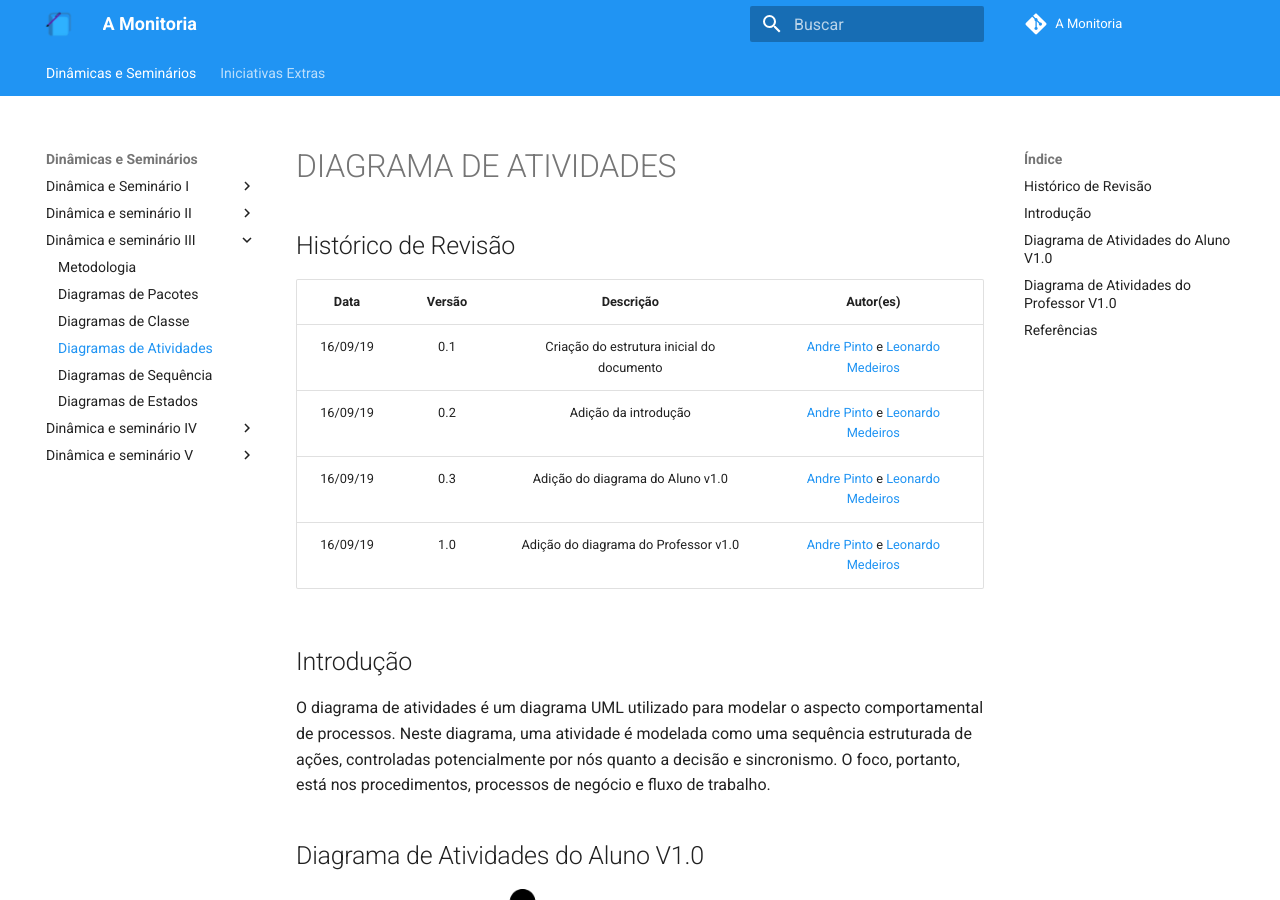
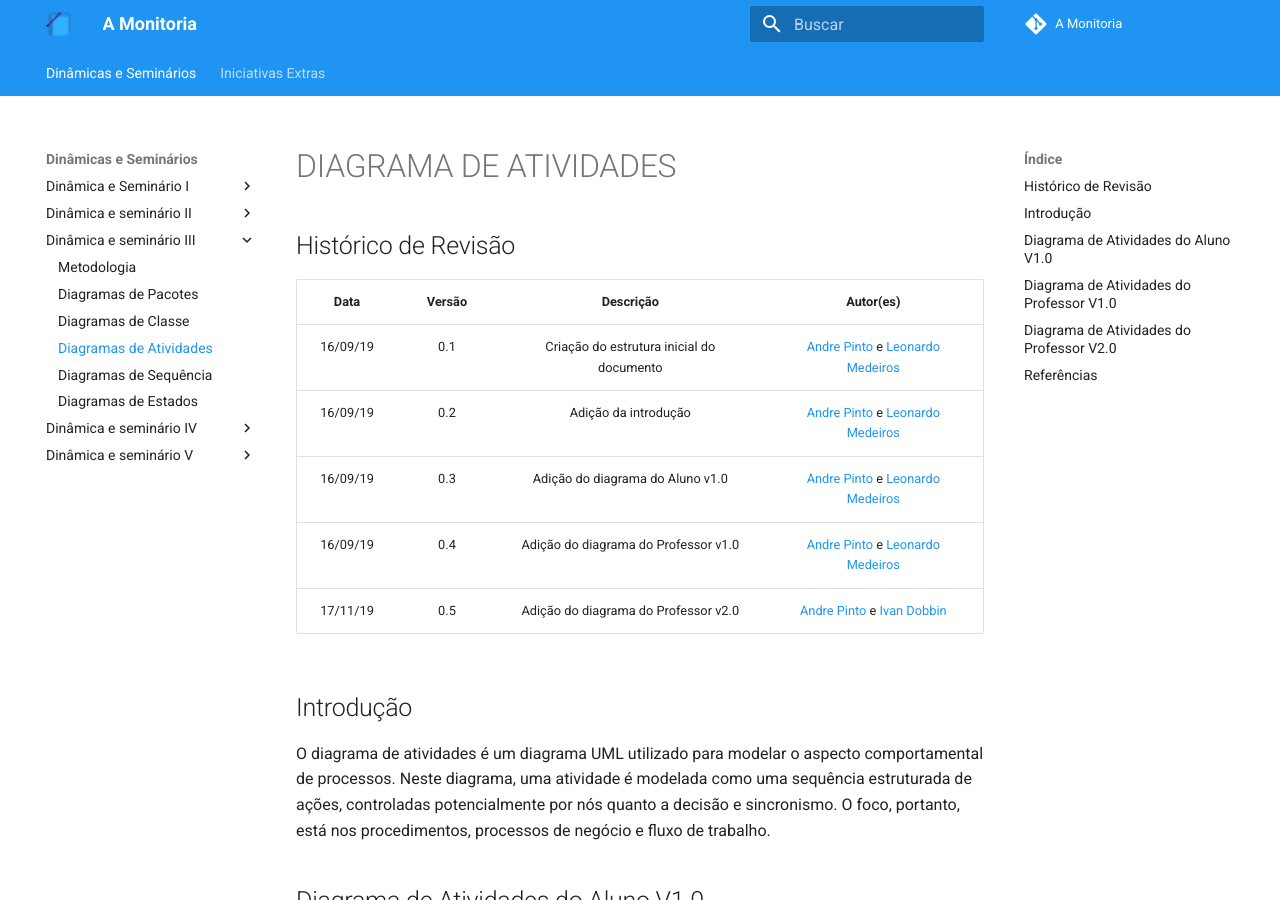
Before and after one commit to 2019-2-arquitetura-desenho/wiki, an MkDocs documentation site: the page built from docs/dinamica_seminario_III/diagrama_de_atividades.md, in a window 1280 px wide and 900 px high. Built offline with MkDocs 1.6.1 and Material for MkDocs 9.7.7, drawn with Linux system fonts in a browser that asks for light colours; comment, search, counter and statistics services are not loaded; old or Windows-style settings are respelled for this version of MkDocs; some of the changed text lies outside the part shown.

Commit message:
Adding new version of professor
Co-authored-by: Andre Lucas de Sousa Pinto <andrelucax@gmail.com>

```diff
--- a/docs/dinamica_seminario_III/diagrama_de_atividades.md
+++ b/docs/dinamica_seminario_III/diagrama_de_atividades.md
@@ -6,7 +6,8 @@
 | 16/09/19 | 0.1 | Criação do estrutura inicial do documento | [Andre Pinto](https://github.com/andrelucax) e  [Leonardo Medeiros](https://github.com/leomedeiros1) |
 | 16/09/19 | 0.2 | Adição da introdução | [Andre Pinto](https://github.com/andrelucax) e  [Leonardo Medeiros](https://github.com/leomedeiros1) |
 | 16/09/19 | 0.3 | Adição do diagrama do Aluno v1.0 | [Andre Pinto](https://github.com/andrelucax) e  [Leonardo Medeiros](https://github.com/leomedeiros1) |
-| 16/09/19 | 1.0 | Adição do diagrama do Professor v1.0 | [Andre Pinto](https://github.com/andrelucax) e  [Leonardo Medeiros](https://github.com/leomedeiros1) |
+| 16/09/19 | 0.4 | Adição do diagrama do Professor v1.0 | [Andre Pinto](https://github.com/andrelucax) e  [Leonardo Medeiros](https://github.com/leomedeiros1) |
+| 17/11/19 | 0.5 | Adição do diagrama do Professor v2.0 | [Andre Pinto](https://github.com/andrelucax) e  [Ivan Dobbin](https://github.com/darmsDD) |
 
 ## Introdução
 O diagrama de atividades é um diagrama UML utilizado para modelar o aspecto comportamental de processos. Neste diagrama, uma atividade é modelada como uma sequência estruturada de ações, controladas potencialmente por nós quanto a decisão e sincronismo. O foco, portanto, está nos procedimentos, processos de negócio e fluxo de trabalho.
@@ -17,6 +18,9 @@
 ## Diagrama de Atividades do Professor V1.0
 ![Diagrama de Atividades Professor](assets/img/diagrama_atividades_professor.png)
 
+## Diagrama de Atividades do Professor V2.0
+![Diagrama de Atividades Professor2](assets/img/diagrama_atividades_professor2.jpg)
+
 ## Referências
 
 
```
Also changed, not shown: docs/dinamica_seminario_III/assets/img/diagrama_atividades_professor2.jpg (added).
